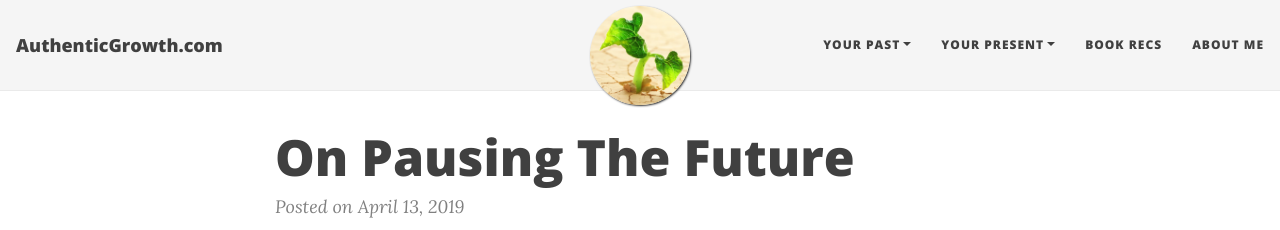
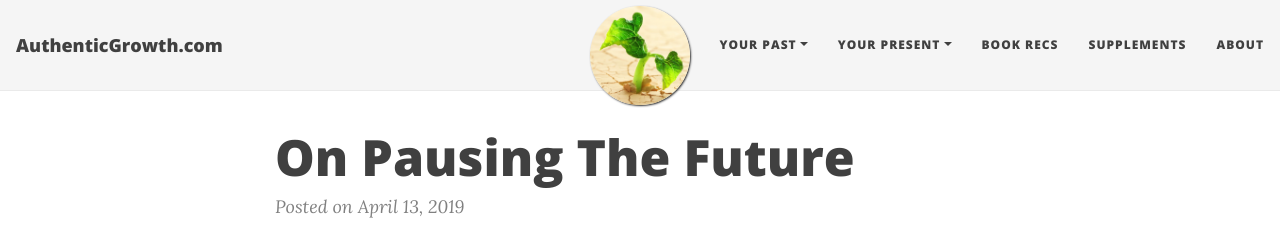
Before and after one commit to anthonydgallo/AuthenticGrowth, a Jekyll site: the page built from _posts/2019-04-13-on-pausing-the-future.markdown, in a window 1280 px wide. Shown: the top 230 px of the page. Built offline with Jekyll 4.4.1, drawn with Linux system fonts in a browser that asks for light colours; nearby versions of some CDN libraries.

```diff
--- a/_config.yml
+++ b/_config.yml
@@ -18,7 +18,8 @@ navbar-links:
   Your Present:
     - What To Start: "https://www.authenticgrowth.com/"
   Book Recs: "bookrecs"
-  About Me: "about"
+  Supplements: "supplements"
+  About: "about"
 
 mailchimp-list: //authenticgrowth.us9.list-manage.com/subscribe/post?u=adfe4caef2e4d91df0455b48f&amp;id=8b504e4ff8
 # --- Logo --- #
@@ -110,7 +111,7 @@ footer-link-col: "#404040"
 #gtag: ""
 
 # Fill in your Google Analytics ID to track your website using GA
-#google_analytics: ""
+google_analytics: "UA-54187800-1"
 
 # Google Tag Manager ID
 #gtm: ""
--- a/_posts/2019-04-13-on-pausing-the-future.markdown
+++ b/_posts/2019-04-13-on-pausing-the-future.markdown
@@ -1,7 +1,7 @@
 ---
 author: anthonydgallo@gmail.com
 comments: true
-date: 2019-04-13 19:11:30+00:00
+date: '2019-04-13 19:11:30+00:00'
 layout: post
 title: On Pausing The Future
 wordpress_id: 2901
```
